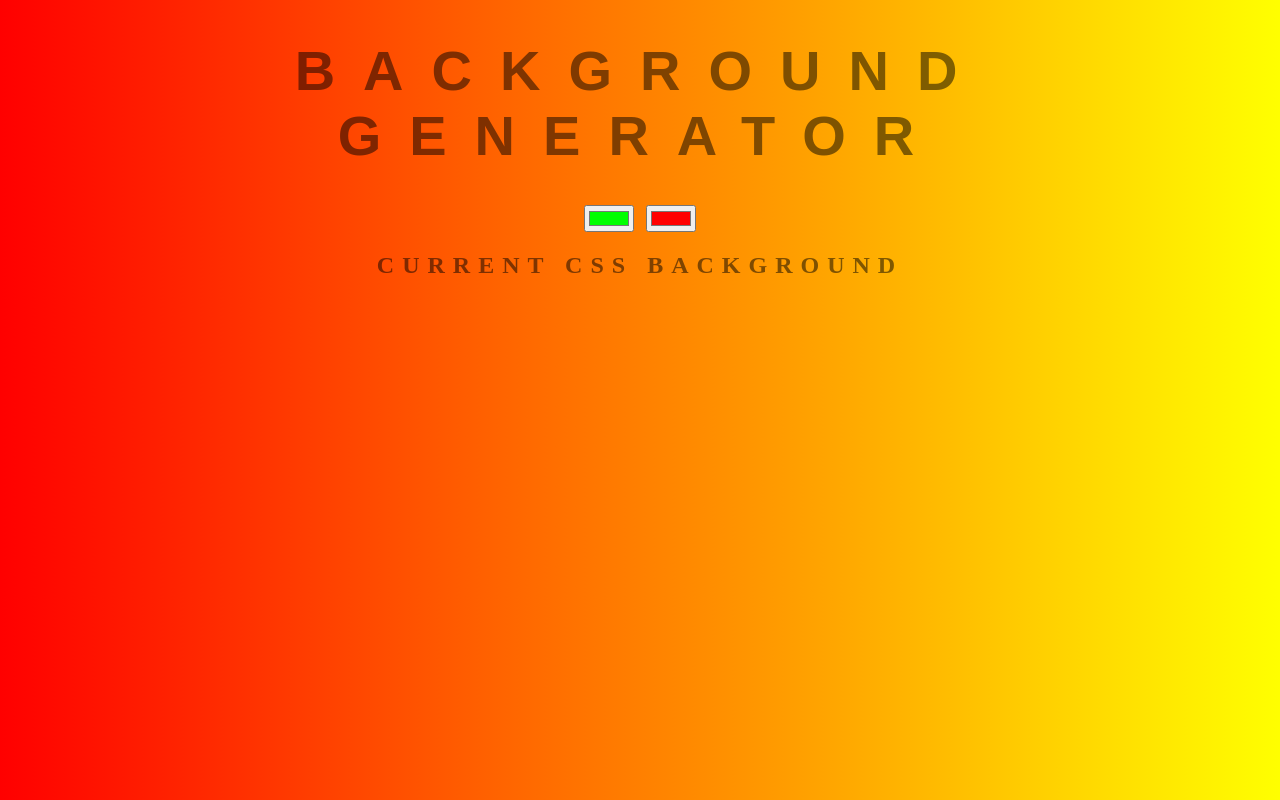
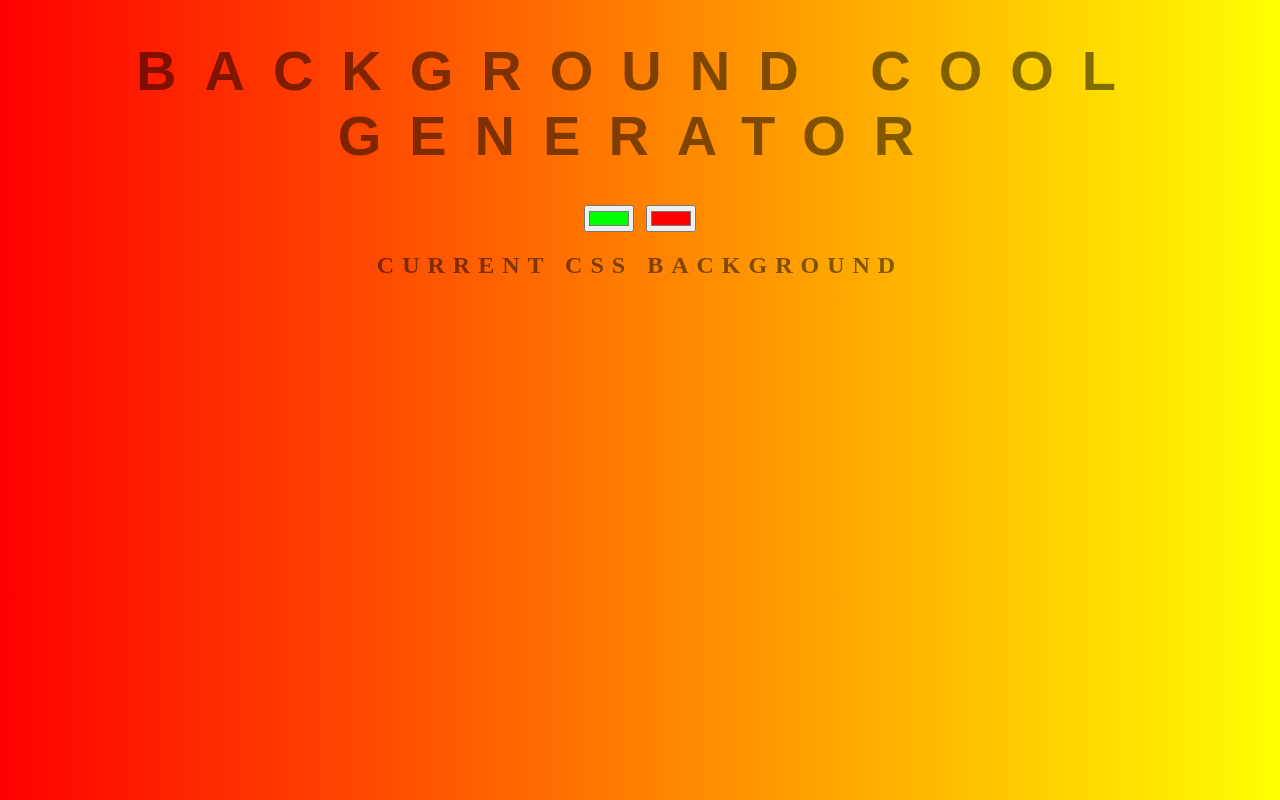
Before and after one commit to albertomtferreira/git-help, a plain HTML site: page index2.html in a window 1280 px wide. Drawn offline with Linux system fonts and the light colour scheme.

Commit message:
Title Update

```diff
--- a/index2.html
+++ b/index2.html
@@ -7,7 +7,7 @@
     <link type="text/css" rel="stylesheet" href="style.css">
 </head>
 <body id="gradient">
-    <h1>Background Generator</h1>
+    <h1>Background Cool Generator</h1>
     <input class="color1" type="color" name="color1" value="#00ff00">
     <input class="color2" type="color" name="color2" value="#ff0000">
     <h2>Current CSS Background</h2>
```
